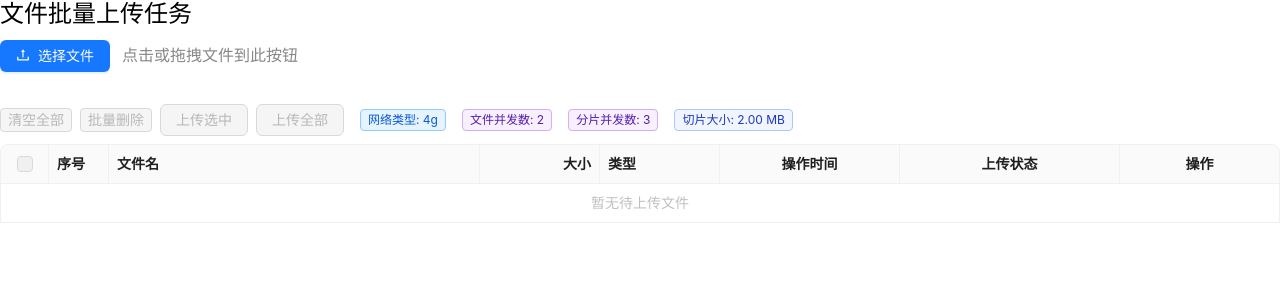
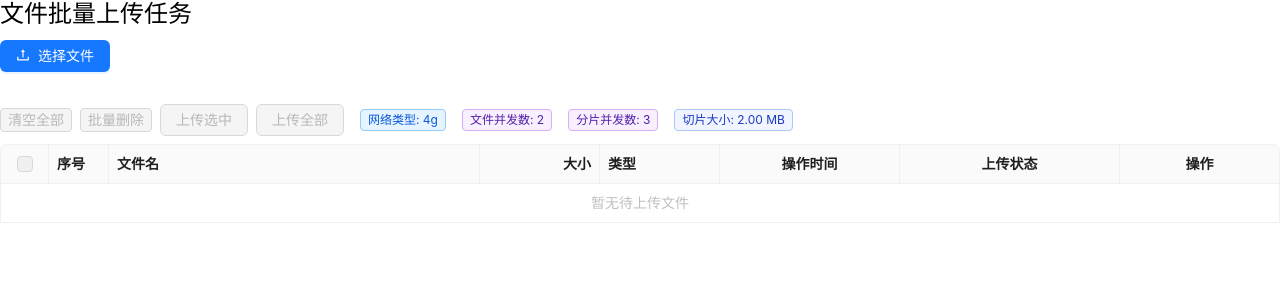
Before and after one commit to frankvane/react-upload, a React (Vite) app: page / in a window 1280 px wide. Shown: the top 300 px of the page. Built offline with nearby package versions, Linux system fonts and the light colour scheme.

Commit message:
feat: 上传后自动清空选中项，优化文件选择器界面

```diff
--- a/src/components/FileUploader/UploadTask/components/FileListPanel.tsx
+++ b/src/components/FileUploader/UploadTask/components/FileListPanel.tsx
@@ -417,6 +417,7 @@ const FileListPanel: React.FC<FileListPanelProps> = ({
         await handleStartUploadWithAutoMD5(metaToFile(meta));
       }
     }
+    setSelectedRowKeys([]); // 上传后自动清空选中
   };
 
   return (
--- a/src/components/FileUploader/UploadTask/components/FileSelector.tsx
+++ b/src/components/FileUploader/UploadTask/components/FileSelector.tsx
@@ -104,9 +104,6 @@ const FileSelector: React.FC<FileSelectorProps> = ({
       >
         选择文件
       </Button>
-      <span style={{ marginLeft: 12, color: "#888" }}>
-        点击或拖拽文件到此按钮
-      </span>
     </div>
   );
 };
```
